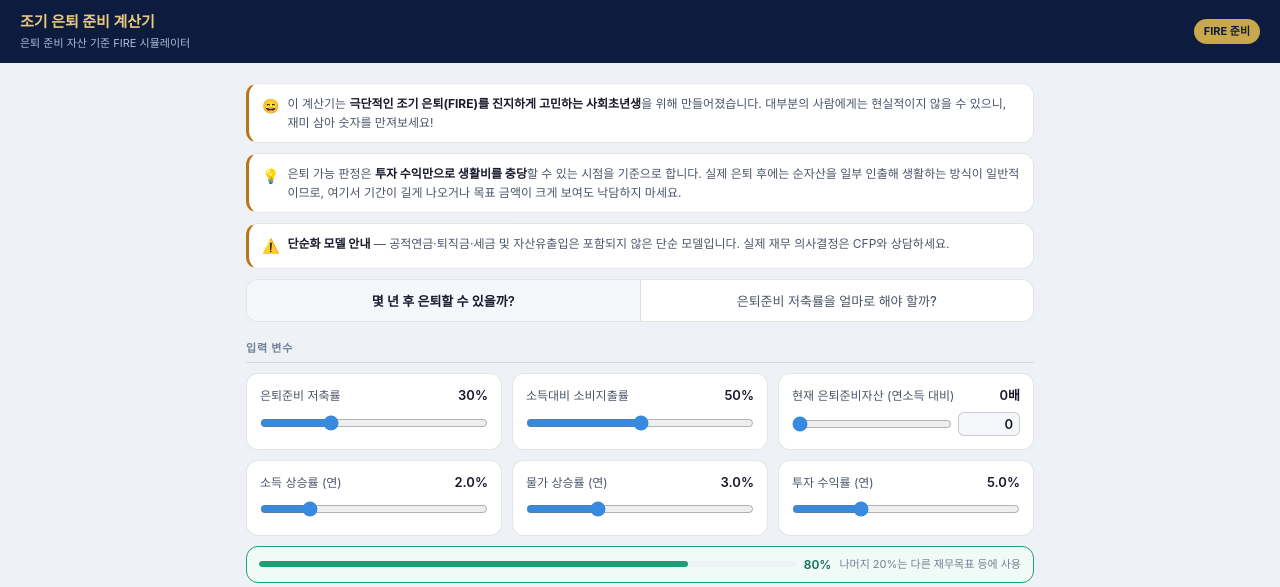
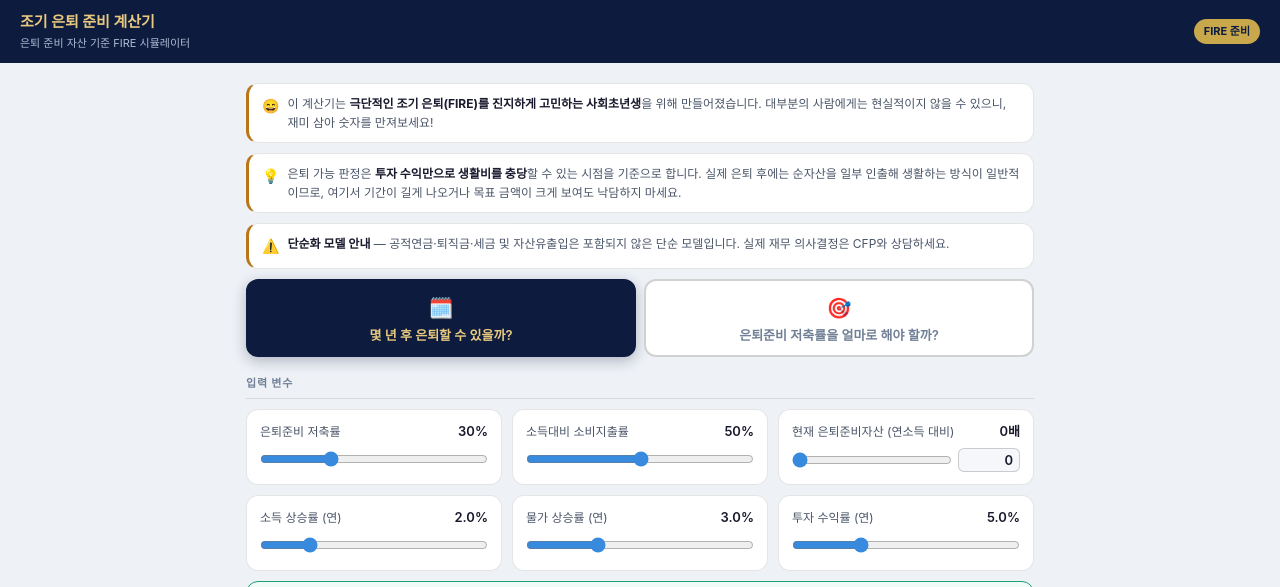
Before and after one commit to einsteindha/FIRE-Calculator, a plain HTML site: page index.html in a window 1280 px wide. Shown: the top 587 px of the page. Drawn offline with nearby package versions, Linux system fonts and the light colour scheme.

Commit message:
UI: 탭 디자인 개선 - 가시성 향상
활성 탭에 헤더 네이비+골드 컬러 적용, 카드형 분리 레이아웃으로 변경, 탭별 아이콘 추가

Co-Authored-By: Claude Sonnet 4.6 <noreply@anthropic.com>

```diff
--- a/index.html
+++ b/index.html
@@ -37,10 +37,11 @@ html,body{font-family:-apple-system,BlinkMacSystemFont,'Segoe UI','Noto Sans KR'
 .fun-notice{display:flex;align-items:flex-start;gap:8px;background:var(--bg);border:1px solid var(--border);border-left:3px solid #BA7517;border-radius:var(--radius-lg);padding:10px 13px;margin-bottom:10px;font-size:12px;color:var(--text2);line-height:1.6}
 
 /* ── TABS ── */
-.tabs{display:flex;background:var(--bg);border:1px solid var(--border);border-radius:var(--radius-lg);overflow:hidden;margin-bottom:18px}
-.tab{flex:1;padding:11px 10px;font-size:13px;font-weight:500;border:none;border-right:1px solid var(--border);background:transparent;color:var(--text2);cursor:pointer;text-align:center;transition:background .15s;font-family:inherit}
-.tab:last-child{border-right:none}
-.tab.active{background:var(--bg2);color:var(--text);font-weight:600}
+.tabs{display:flex;gap:8px;margin-bottom:18px}
+.tab{flex:1;padding:12px 10px 10px;font-size:13px;font-weight:600;border:2px solid var(--border2);border-radius:var(--radius-lg);background:var(--bg);color:var(--text3);cursor:pointer;text-align:center;transition:all .2s;font-family:inherit;line-height:1.5}
+.tab:hover:not(.active){border-color:var(--blue);color:var(--text)}
+.tab.active{background:#0D1B3E;color:#E8C97E;border-color:#0D1B3E;box-shadow:0 4px 14px rgba(13,27,62,0.28)}
+.tab-icon{display:block;font-size:20px;margin-bottom:3px}
 .panel{display:none}
 .panel.active{display:block}
 
@@ -155,8 +156,8 @@ input[type=range]{width:100%;margin-top:3px;accent-color:var(--blue)}
   </div>
 
   <div class="tabs">
-    <button class="tab active" onclick="switchTab(0)">몇 년 후 은퇴할 수 있을까?</button>
-    <button class="tab" onclick="switchTab(1)">은퇴준비 저축률을 얼마로 해야 할까?</button>
+    <button class="tab active" onclick="switchTab(0)"><span class="tab-icon">🗓️</span>몇 년 후 은퇴할 수 있을까?</button>
+    <button class="tab" onclick="switchTab(1)"><span class="tab-icon">🎯</span>은퇴준비 저축률을 얼마로 해야 할까?</button>
   </div>
 
   <!-- ════════════════ TAB 1 ════════════════ -->
```
